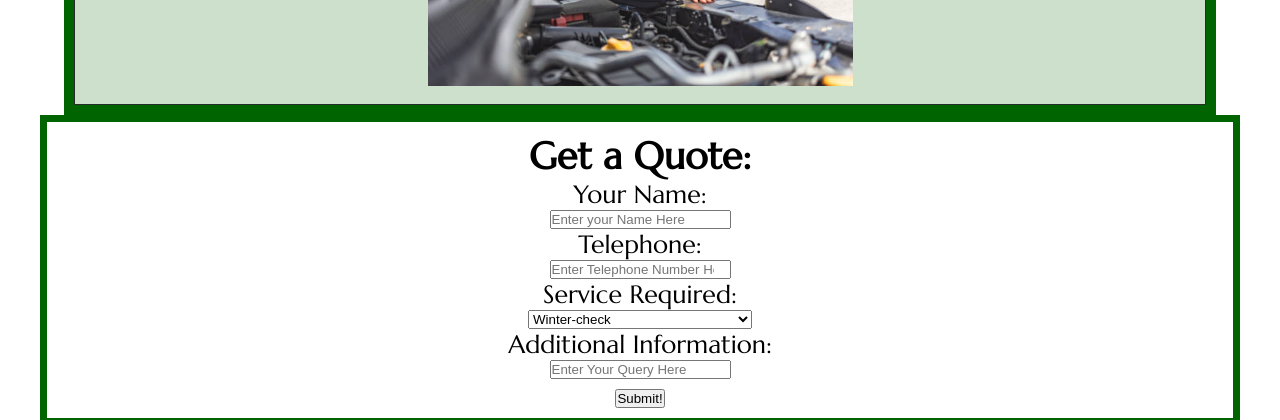
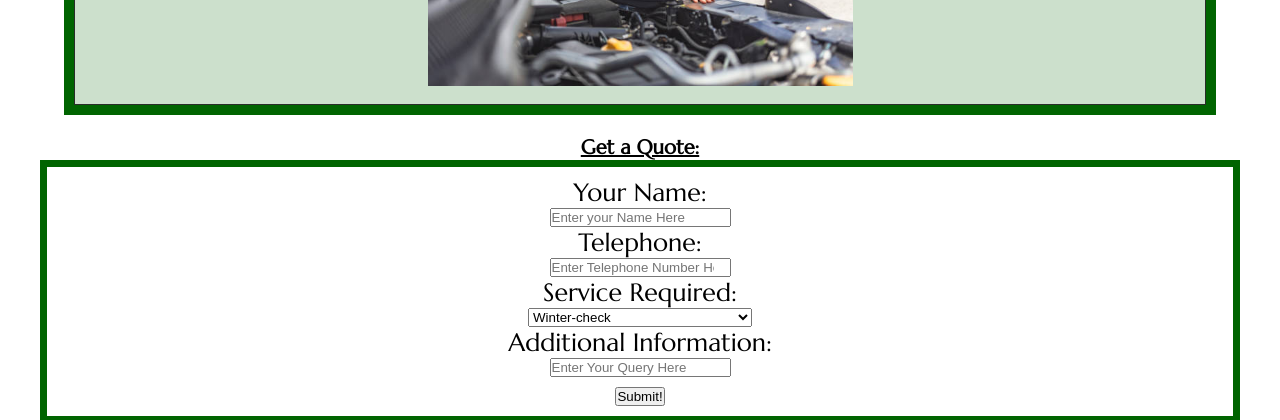
Before and after one commit to KERRHAM/Mobile-Mechanic, a plain HTML site: page index.html in a window 1280 px wide. Shown: the part 3600-4020 px from the top of the page. Drawn offline with Linux system fonts and the light colour scheme.

Commit message:
add new id called form-tag

```diff
--- a/assets/css/style.css
+++ b/assets/css/style.css
@@ -164,6 +164,13 @@ form {
     color: black;
     margin: 10px;
     padding: 10px;
+}
+
+#form-tag {
+    text-decoration: underline;
+    text-align: center;
+    font-size: 20px;
+    margin-top: 20px;
 }
 
 #submit {
--- a/index.html
+++ b/index.html
@@ -75,8 +75,8 @@
 
      <section>
       <div>
+        <h2 id="form-tag">Get a Quote:</h2>
         <form action="https://formdump.codeinstitute.net" method="post" target="_blank">
-            <h2>Get a Quote:</h2>
               <label for="full_name">Your Name:</label>
               <input type="text" id="full_name" name="full_name" placeholder="Enter your Name Here" required>
 
```
